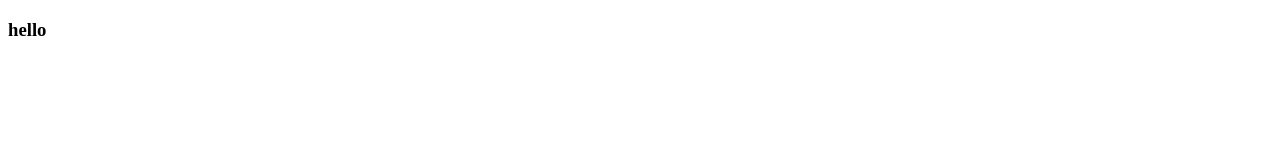
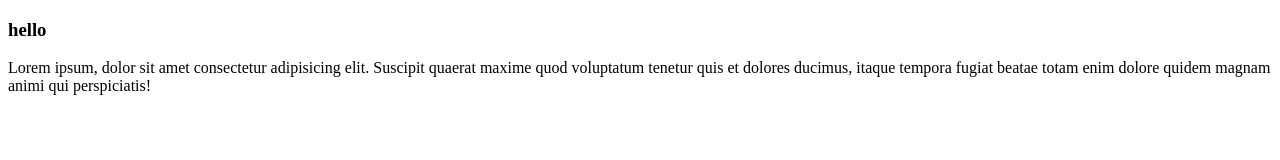
Before and after one commit to SyedaAyesha-tech/newsite, a plain HTML site: page index.html in a window 1280 px wide. Drawn offline with Linux system fonts and the light colour scheme.

Commit message:
hello world

```diff
--- a/index.html
+++ b/index.html
@@ -1,11 +1,16 @@
 <!DOCTYPE html>
 <html lang="en">
+
 <head>
     <meta charset="UTF-8">
     <meta name="viewport" content="width=device-width, initial-scale=1.0">
     <title>Document</title>
 </head>
+
 <body>
     <h3>hello</h3>
+    <p>Lorem ipsum, dolor sit amet consectetur adipisicing elit. Suscipit quaerat maxime quod voluptatum tenetur quis et
+        dolores ducimus, itaque tempora fugiat beatae totam enim dolore quidem magnam animi qui perspiciatis!</p>
 </body>
+
 </html>
```
